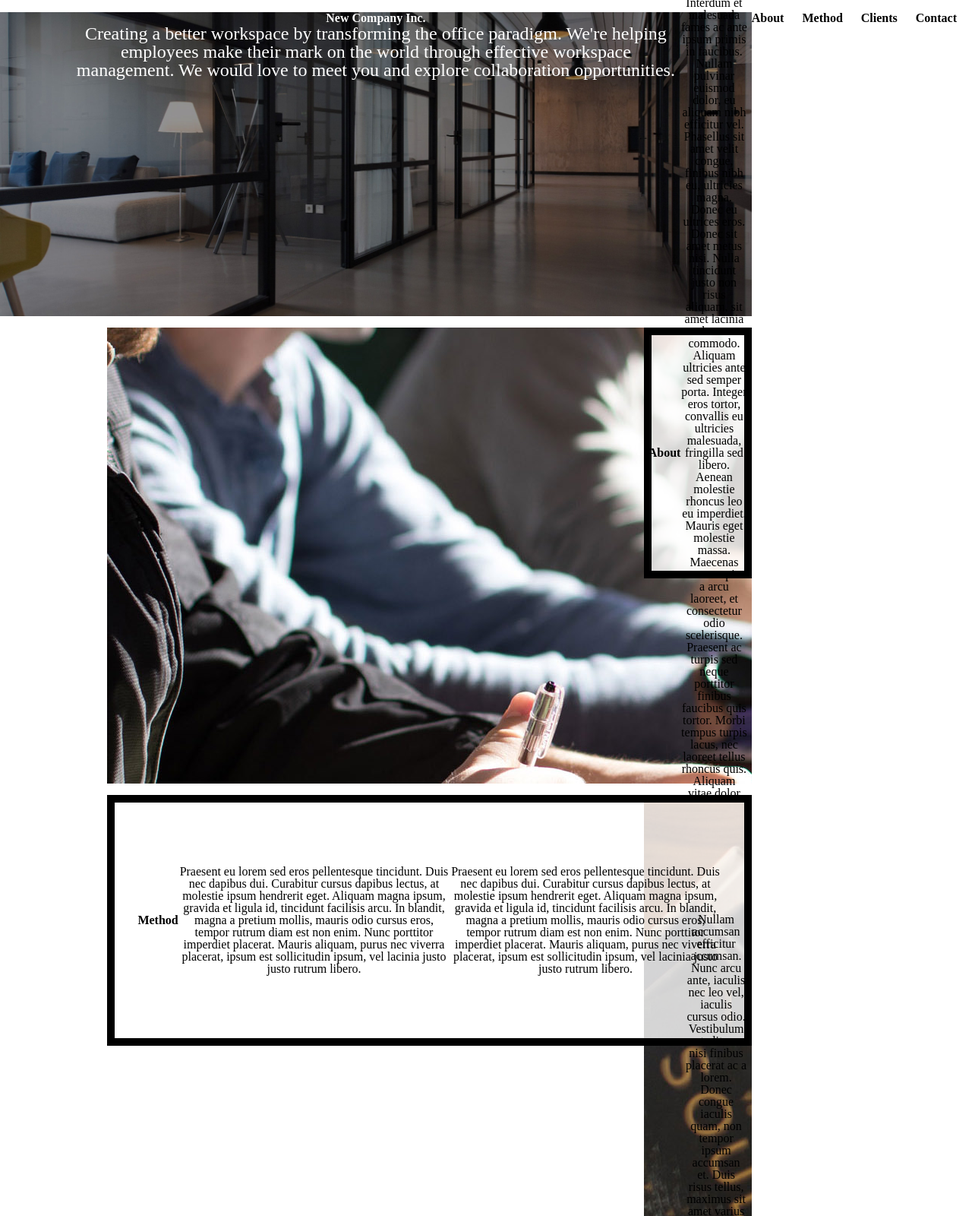
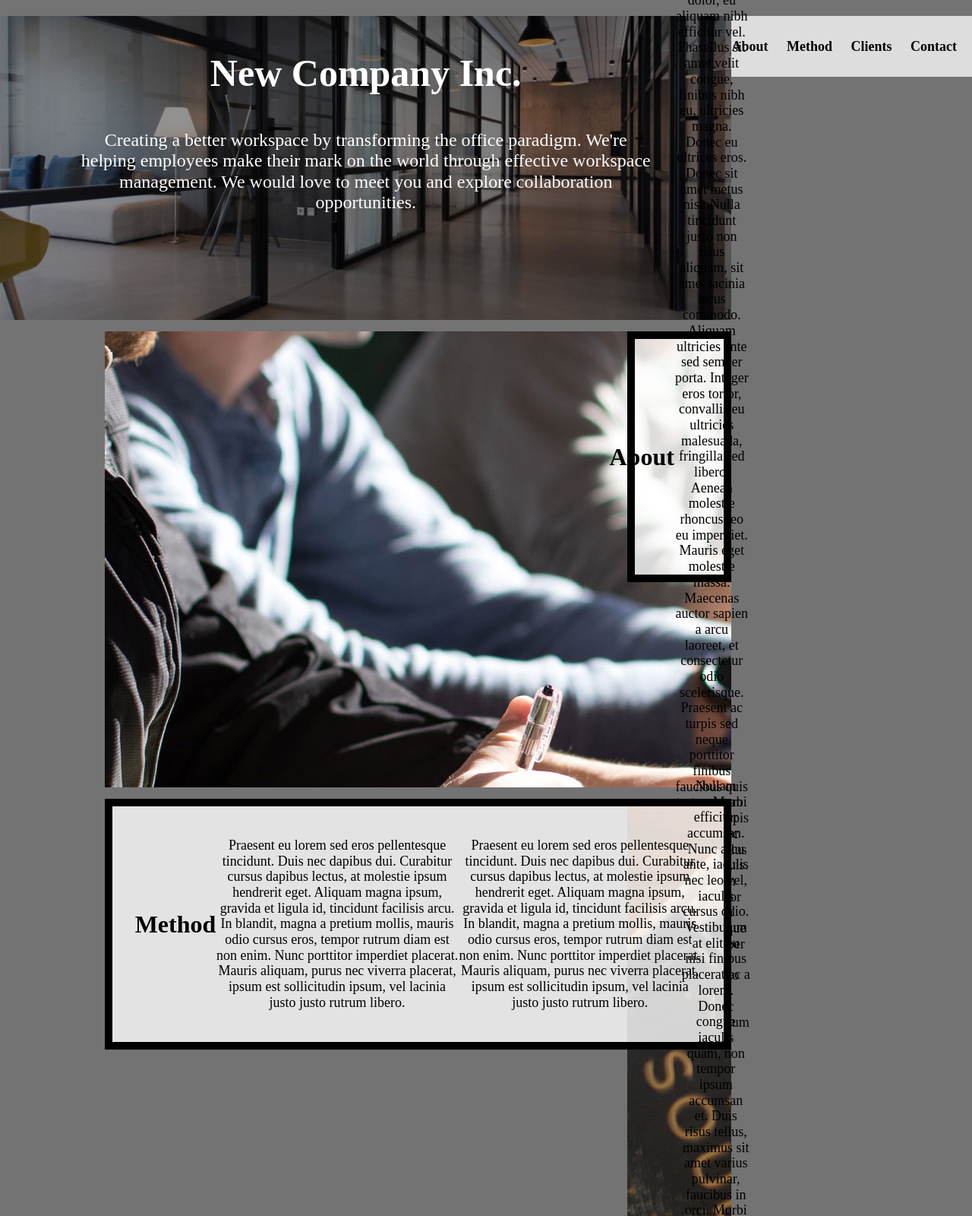
Before and after one commit to aethom00/339_hw4, a plain HTML site: page index.html in a window 1280 px wide. Shown: the top 1600 px of the page at 76% size. Drawn offline with Linux system fonts and the light colour scheme.

Commit message:
Add files via upload

```diff
--- a/index.html
+++ b/index.html
@@ -4,19 +4,19 @@
     <meta charset="utf-8">
     <meta name="viewport" content="width=device-width, initial-scale=1.0">
     <link rel="icon" type="image/png" href="images/logo-drk.png" />
+    <link rel="stylesheet" type="text/css" href="css/html5reset.css">
     <link rel="stylesheet" type="text/css" href="css/style.css">
-    <link rel="stylesheet" type="text/css" href="css/html5reset.css">
     <title>Newer Company Inc.</title>
   </head>
   <body>
-    <div class="skip"><a href="">Skip to Main Content</a></div>
+    <div class="skip"><a href="#about">Skip to Main Content</a></div>
     <header>
       <nav>
           <ul>
-            <li><a href="">About</a></li>
-            <li><a href="">Method</a></li>
-            <li><a href="">Clients</a></li>
-            <li><a href="">Contact</a></li>
+            <li><a href="#about">About</a></li>
+            <li><a href="#method">Method</a></li>
+            <li><a href="#clients">Clients</a></li>
+            <li><a href="#contact">Contact</a></li>
           </ul>
         </nav>
     </header>
@@ -27,38 +27,38 @@
       </div>
 
       <div class="about-image" id="about">
-        <img src="images/about.jpg" alt=""/>
+        <img src="images/about.jpg" alt="jpg of people in a meeting"/>
       </div>
 
-      <div class="about text-block">
+      <div class="about text-block" tabindex = 0>
         <h2>About</h2>
         <p>Interdum et malesuada fames ac ante ipsum primis in faucibus. Nullam pulvinar euismod dolor, eu aliquam nibh efficitur vel. Phasellus sit amet velit congue, finibus nibh eu, ultricies magna. Donec eu ultrices eros. Donec sit amet metus nisi. Nulla tincidunt justo non risus aliquam, sit amet lacinia lacus commodo. Aliquam ultricies ante sed semper porta. Integer eros tortor, convallis eu ultricies malesuada, fringilla sed libero. Aenean molestie rhoncus leo eu imperdiet. Mauris eget molestie massa. Maecenas auctor sapien a arcu laoreet, et consectetur odio scelerisque. Praesent ac turpis sed neque porttitor finibus faucibus quis tortor. Morbi tempus turpis lacus, nec laoreet tellus rhoncus quis. Aliquam vitae dolor urna. In pellentesque ullamcorper turpis, commodo cursus mauris condimentum eget.</p>
       </div>
 
       <div class="method-image" id="method">
-        <img src="images/method.jpg" alt=""/>
+        <img src="images/method.jpg" alt="jpg of journal"/>
       </div>
 
-      <div class="method text-block">
+      <div class="method text-block" tabindex = 0>
         <h2>Method</h2>
         <p>Praesent eu lorem sed eros pellentesque tincidunt. Duis nec dapibus dui. Curabitur cursus dapibus lectus, at molestie ipsum hendrerit eget. Aliquam magna ipsum, gravida et ligula id, tincidunt facilisis arcu. In blandit, magna a pretium mollis, mauris odio cursus eros, tempor rutrum diam est non enim. Nunc porttitor imperdiet placerat. Mauris aliquam, purus nec viverra placerat, ipsum est sollicitudin ipsum, vel lacinia justo justo rutrum libero.</p>
         <p>Praesent eu lorem sed eros pellentesque tincidunt. Duis nec dapibus dui. Curabitur cursus dapibus lectus, at molestie ipsum hendrerit eget. Aliquam magna ipsum, gravida et ligula id, tincidunt facilisis arcu. In blandit, magna a pretium mollis, mauris odio cursus eros, tempor rutrum diam est non enim. Nunc porttitor imperdiet placerat. Mauris aliquam, purus nec viverra placerat, ipsum est sollicitudin ipsum, vel lacinia justo justo rutrum libero.</p>
       </div>
 
       <div class="clients-image" id="clients">
-        <img src="images/clients.jpg" alt=""/>
+        <img src="images/clients.jpg" alt="jpg of full meeting room"/>
       </div>
 
-      <div class="clients text-block">
+      <div class="clients text-block" tabindex = 0>
         <h2>Clients</h2>
         <p>Nullam accumsan efficitur accumsan. Nunc arcu ante, iaculis nec leo vel, iaculis cursus odio. Vestibulum at elit eu nisi finibus placerat ac a lorem. Donec congue iaculis quam, non tempor ipsum accumsan et. Duis risus tellus, maximus sit amet varius pulvinar, faucibus in orci. Morbi ac placerat lectus. Sed leo augue, fringilla eu viverra auctor, dapibus vitae odio. Quisque non porttitor sem, vitae dictum tortor. Maecenas interdum sollicitudin mattis. Pellentesque accumsan elit eget placerat finibus. Phasellus eget elit quis est mattis porta non non metus. Pellentesque lacus dui, tempor ac elit at, convallis ultricies velit. Fusce viverra dui dui, vitae feugiat erat ornare sit amet. Maecenas diam ligula, venenatis id dignissim et, convallis non tellus. Aenean vehicula laoreet vehicula.</p>
       </div>
 
       <div class="contact-image" id="contact">
-        <img src="images/contact.jpg" alt =""/>
+        <img src="images/contact.jpg" alt ="jpg of person talking on the phone"/>
       </div>
 
-      <div class="contact text-block">
+      <div class="contact text-block" tabindex = 0>
         <h2>Contact</h2>
         <p>Etiam dolor ex, vehicula nec augue in, lobortis volutpat turpis. Pellentesque vel vestibulum metus. Nam luctus porta sapien a malesuada. Nunc porttitor imperdiet placerat. Mauris aliquam, purus nec viverra placerat, ipsum est sollicitudin ipsum, vel lacinia justo justo rutrum libero.</p>
       </div>
```
